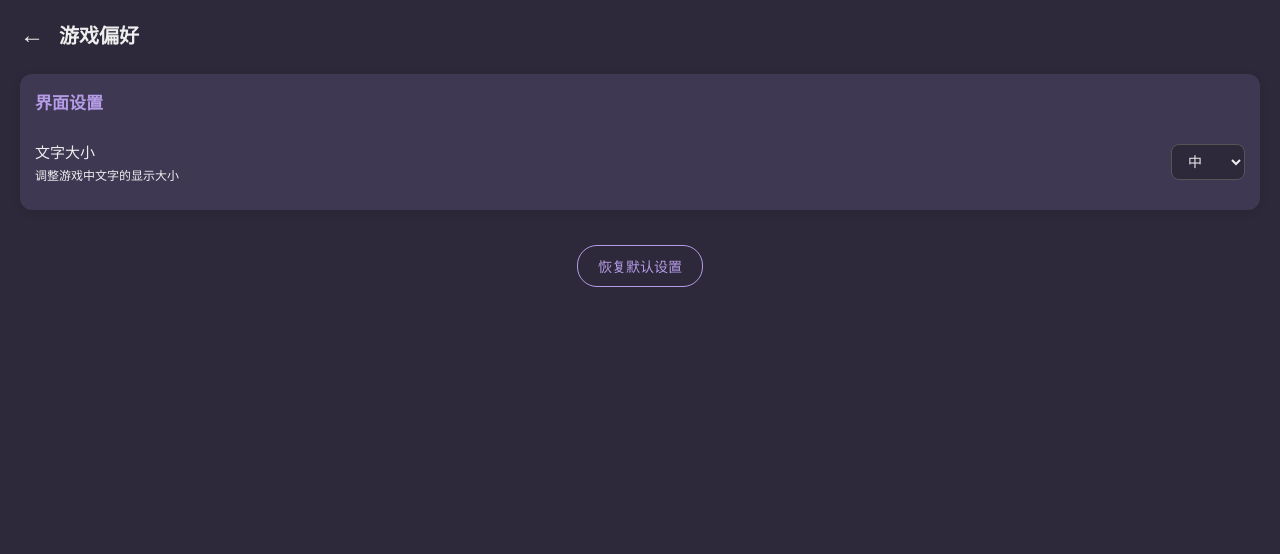
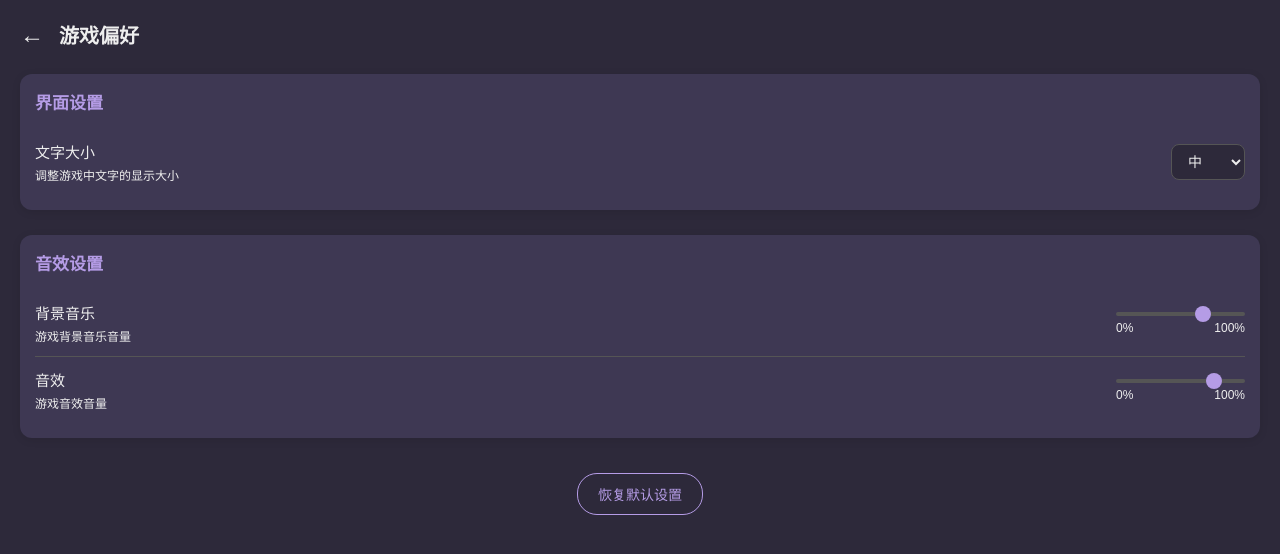
Before and after one commit to goldthinking/solorpg-proto, a Vue app: page /game-preferences in a window 1280 px wide. Shown: the top 554 px of the page. Built offline with nearby package versions, Linux system fonts and the light colour scheme.

Commit message:
feat(游戏设置): 新增音效设置

```diff
--- a/src/views/GamePreferencesView.vue
+++ b/src/views/GamePreferencesView.vue
@@ -28,6 +28,55 @@
         </div>
       </div>
 
+      <!-- 音效设置 -->
+      <div class="preference-section">
+        <h2 class="section-title">音效设置</h2>
+
+        <div class="preference-item">
+          <div class="preference-info">
+            <div class="preference-name">背景音乐</div>
+            <div class="preference-description">游戏背景音乐音量</div>
+          </div>
+          <div class="preference-control">
+            <div class="slider-container">
+              <input
+                type="range"
+                min="0"
+                max="100"
+                v-model="preferences.bgmVolume"
+                class="slider"
+              />
+              <div class="slider-labels">
+                <span>0%</span>
+                <span>100%</span>
+              </div>
+            </div>
+          </div>
+        </div>
+
+        <div class="preference-item">
+          <div class="preference-info">
+            <div class="preference-name">音效</div>
+            <div class="preference-description">游戏音效音量</div>
+          </div>
+          <div class="preference-control">
+            <div class="slider-container">
+              <input
+                type="range"
+                min="0"
+                max="100"
+                v-model="preferences.sfxVolume"
+                class="slider"
+              />
+              <div class="slider-labels">
+                <span>0%</span>
+                <span>100%</span>
+              </div>
+            </div>
+          </div>
+        </div>
+      </div>
+
       <div class="reset-container">
         <button class="reset-button" @click="resetPreferences">
           恢复默认设置
@@ -46,6 +95,10 @@ export default {
         // 界面设置
         textSize: "medium",
         dialogStyle: "classic",
+
+        // 音效设置
+        bgmVolume: 70,
+        sfxVolume: 80,
       },
     };
   },
@@ -64,6 +117,8 @@ export default {
       this.preferences = {
         textSize: "medium",
         dialogStyle: "classic",
+        bgmVolume: 70,
+        sfxVolume: 80,
       };
       this.savePreferences();
     },
@@ -172,6 +227,39 @@ export default {
   font-size: 14px;
 }
 
+.slider-container {
+  width: 100%;
+  display: flex;
+  flex-direction: column;
+}
+
+.slider {
+  -webkit-appearance: none;
+  width: 100%;
+  height: 4px;
+  border-radius: 2px;
+  background: var(--border);
+  outline: none;
+}
+
+.slider::-webkit-slider-thumb {
+  -webkit-appearance: none;
+  appearance: none;
+  width: 16px;
+  height: 16px;
+  border-radius: 50%;
+  background: var(--accent-light);
+  cursor: pointer;
+}
+
+.slider-labels {
+  display: flex;
+  justify-content: space-between;
+  font-size: 12px;
+  color: var(--text-secondary);
+  margin-top: 5px;
+}
+
 .reset-container {
   display: flex;
   justify-content: center;
```
